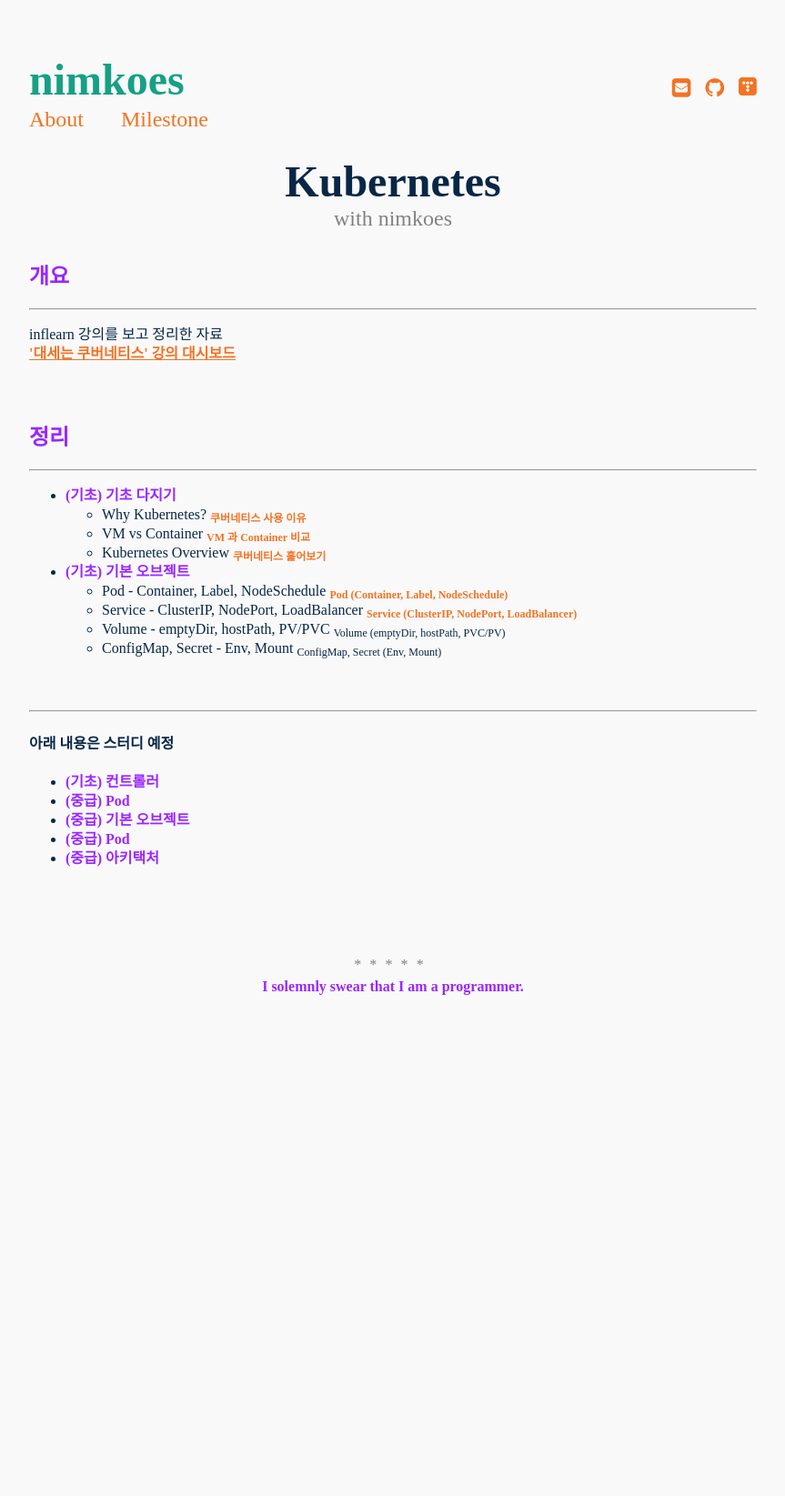
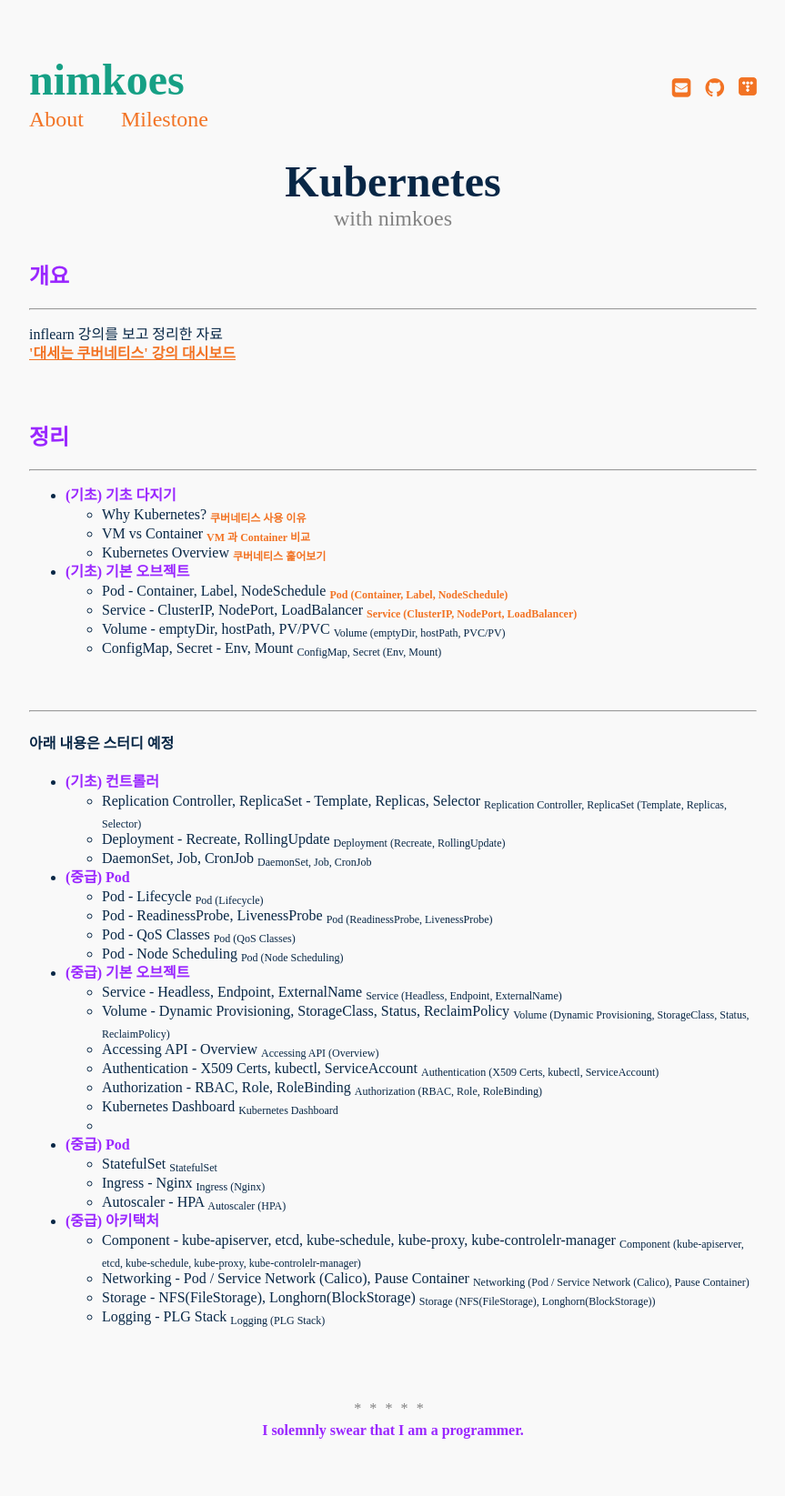
Before and after one commit to nimkoes/portfolio, a Jekyll site: the page built from _posts/2021-11-22-Kubernetes.md, in a window 1280 px wide. Shown: the whole page at 91% size, without its empty margins (208-1071 px from the left). Built offline with Jekyll 4.4.1, drawn with Linux system fonts in a browser that asks for light colours; before the commit the page ends 1157 px from its top, so only the background shows below that.

Commit message:
mod post

```diff
--- a/_posts/2021-11-22-Kubernetes.md
+++ b/_posts/2021-11-22-Kubernetes.md
@@ -35,11 +35,31 @@ inflearn 강의를 보고 정리한 자료
 #### 아래 내용은 스터디 예정
 
 - **(기초) 컨트롤러**
+  - Replication Controller, ReplicaSet - Template, Replicas, Selector <sub>Replication Controller, ReplicaSet (Template, Replicas, Selector)</sub>
+  - Deployment - Recreate, RollingUpdate <sub>Deployment (Recreate, RollingUpdate)</sub>
+  - DaemonSet, Job, CronJob <sub>DaemonSet, Job, CronJob</sub>
 - **(중급) Pod**
+  - Pod - Lifecycle <sub>Pod (Lifecycle)</sub>
+  - Pod - ReadinessProbe, LivenessProbe <sub>Pod (ReadinessProbe, LivenessProbe)</sub>
+  - Pod - QoS Classes <sub>Pod (QoS Classes)</sub>
+  - Pod - Node Scheduling <sub>Pod (Node Scheduling)</sub>
 - **(중급) 기본 오브젝트**
+  - Service - Headless, Endpoint, ExternalName <sub>Service (Headless, Endpoint, ExternalName)</sub>
+  - Volume - Dynamic Provisioning, StorageClass, Status, ReclaimPolicy <sub>Volume (Dynamic Provisioning, StorageClass, Status, ReclaimPolicy)</sub>
+  - Accessing API - Overview <sub>Accessing API (Overview)</sub>
+  - Authentication - X509 Certs, kubectl, ServiceAccount <sub>Authentication (X509 Certs, kubectl, ServiceAccount)</sub>
+  - Authorization - RBAC, Role, RoleBinding <sub>Authorization (RBAC, Role, RoleBinding)</sub>
+  - Kubernetes Dashboard <sub>Kubernetes Dashboard</sub>
+  - <sub></sub>
 - **(중급) Pod**
+  - StatefulSet <sub>StatefulSet</sub>
+  - Ingress - Nginx <sub>Ingress (Nginx)</sub>
+  - Autoscaler - HPA <sub>Autoscaler (HPA)</sub>
 - **(중급) 아키택처**
-
+  - Component - kube-apiserver, etcd, kube-schedule, kube-proxy, kube-controlelr-manager <sub>Component (kube-apiserver, etcd, kube-schedule, kube-proxy, kube-controlelr-manager)</sub>
+  - Networking - Pod / Service Network (Calico), Pause Container <sub>Networking (Pod / Service Network (Calico), Pause Container)</sub>
+  - Storage - NFS(FileStorage), Longhorn(BlockStorage) <sub>Storage (NFS(FileStorage), Longhorn(BlockStorage))</sub>
+  - Logging - PLG Stack <sub>Logging (PLG Stack)</sub>
 
 
 
```
